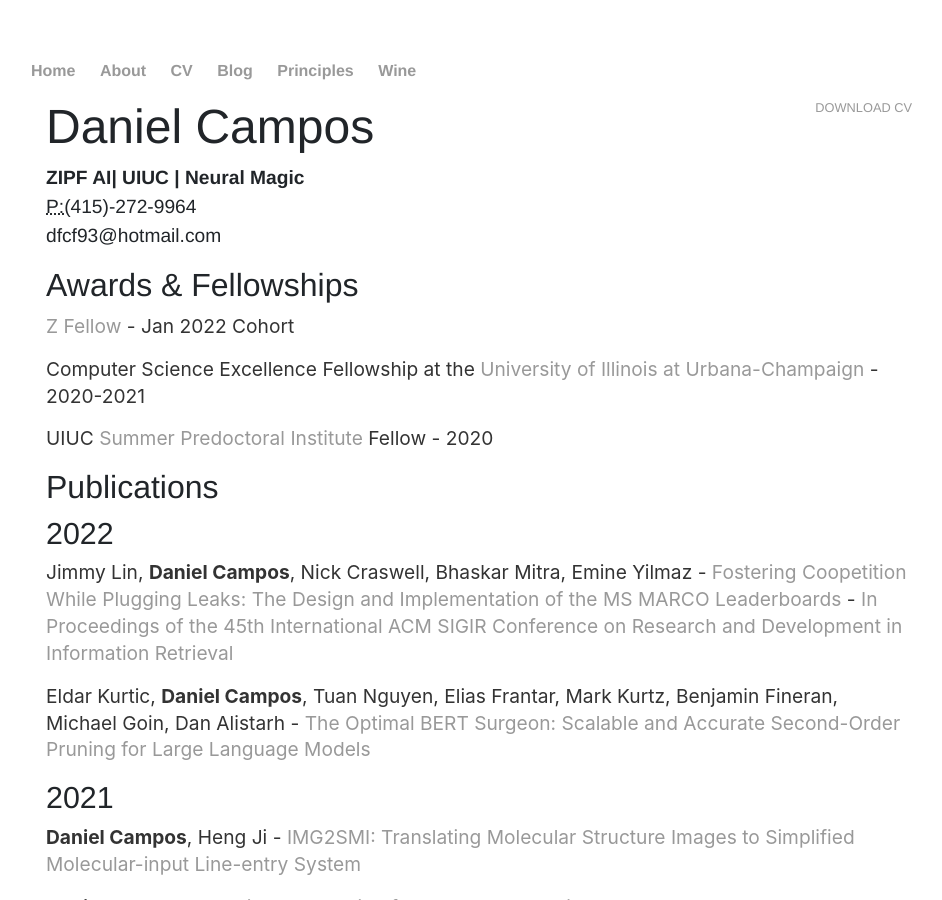
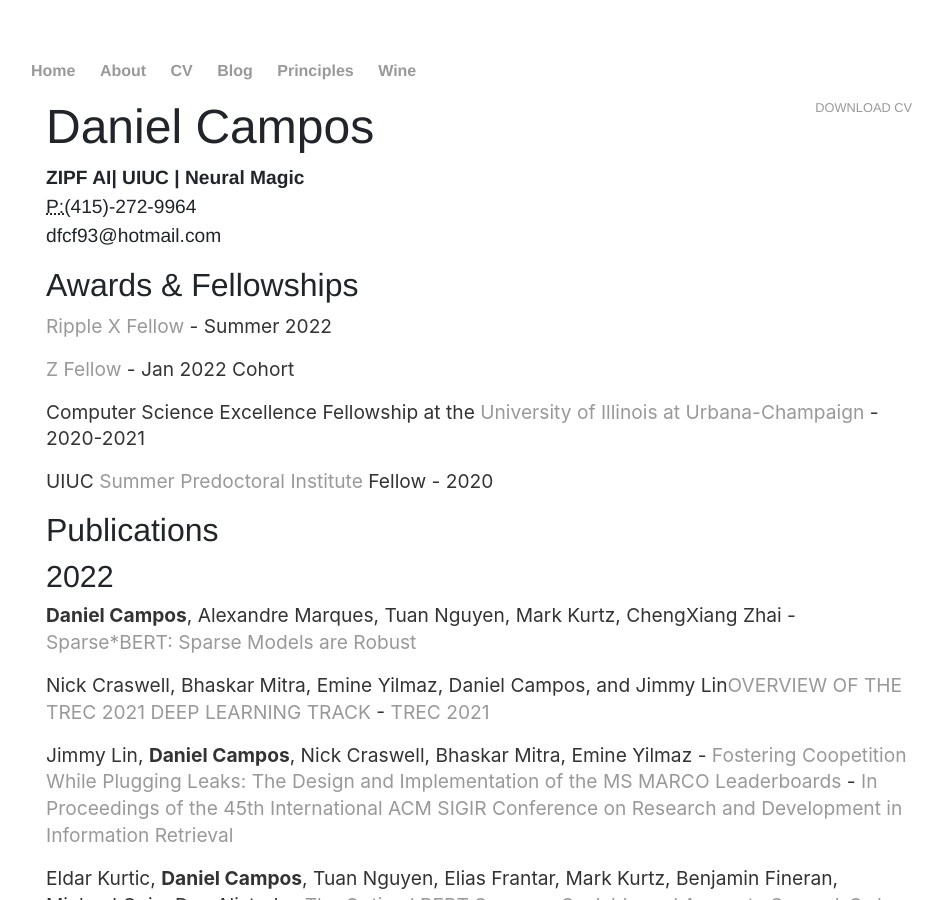
Before and after one commit to spacemanidol/spacemanidol.github.io, a Jekyll site: the page built from cv/index.html, in a window 1280 px wide and 900 px high. Shown: the whole window, without its empty margins (161-1103 px from the left). Built offline with Jekyll 4.4.1, drawn with Linux system fonts in a browser that asks for light colours; a script that is not in the unit is left out; comment, search, counter and statistics services are not loaded; some of the changed text lies outside the part shown.

Commit message:
Update index.html

```diff
--- a/cv/index.html
+++ b/cv/index.html
@@ -11,11 +11,14 @@
 	<span class="obfuscate">dfcf93@hotmail.com</span>
 	</address>
 	<h2>Awards & Fellowships</h2>
-	<p> <a href='https://www.zfellows.com/'>Z Fellow</a> - Jan 2022 Cohort </p>
+	<p><a href='https://www.fellowship.rippleventures.com/fellowship-program'>Ripple X Fellow</a> - Summer 2022 </p>
+	<p><a href='https://www.zfellows.com/'>Z Fellow</a> - Jan 2022 Cohort </p>
 	<p>Computer Science Excellence Fellowship at the <a href='https://cs.illinois.edu/'>University of Illinois at Urbana-Champaign</a> - 2020-2021</p>
 	<p>UIUC <a href='https://grad.illinois.edu/diversity/spi'>Summer Predoctoral Institute</a> Fellow - 2020</p>
 	<h2>Publications</h2>
 	<h4>2022</h4>
+	<p><strong>Daniel Campos</strong>, Alexandre Marques, Tuan Nguyen, Mark Kurtz, ChengXiang Zhai - <a href='https://arxiv.org/abs/2205.12452'>Sparse*BERT: Sparse Models are Robust</a></p>
+	<p>Nick Craswell, Bhaskar Mitra, Emine Yilmaz, </strong>Daniel Campos</strong>, and Jimmy Lin<a href='https://www.microsoft.com/en-us/research/uploads/prod/2022/05/trec2021-deeplearning-overview.pdf'>OVERVIEW OF THE TREC 2021 DEEP LEARNING TRACK</a> - <a href='https://trec.nist.gov/tracks.html'>TREC 2021</a></p>
 	<p>Jimmy Lin, <strong> Daniel Campos</strong>, Nick Craswell, Bhaskar Mitra, Emine Yilmaz - <a href=''>Fostering Coopetition While Plugging Leaks: The Design and Implementation of the MS MARCO Leaderboards</a>  - <a href='https://sigir.org/sigir2022/'>In Proceedings of the 45th International ACM SIGIR Conference on Research and Development in Information Retrieval</a></p>
 	<p>Eldar Kurtic, <strong> Daniel Campos</strong>, Tuan Nguyen, Elias Frantar, Mark Kurtz, Benjamin Fineran, Michael Goin, Dan Alistarh - <a href='https://arxiv.org/abs/2203.07259'>The Optimal BERT Surgeon: Scalable and Accurate Second-Order Pruning for Large Language Models</a> </p>
 	<h4>2021</h4>
@@ -50,7 +53,7 @@
 	<p><a href="http://sigir.org/afirm2019/">ACM SIGIR/SIGKDD Africa Summer School on Machine Learning for Data Mining and Search. 2019</a></p>
 	<p><a href="https://microsoft.github.io/TREC-2019-Deep-Learning/">NIST TREC Deep Learning Track Coordinator. 2019</a></p>
 	<h2>Jobs</h2>
-	<p>ML Researcher -  <a href='https://neuralmagic.com/'>Neural Magic</a> Oct 2020 - Present</p>
+	<p>Machine Learning Research Engineer -  <a href='https://neuralmagic.com/'>Neural Magic</a> Oct 2020 - Present</p>
 	<p>Research Assistant - <a href='https://blender.cs.illinois.edu/'>University of Illinois Urbana Champaign</a> - June 2020 - Dec 2021</p>
 	<p>Senior PM - <a href='bing.com'> Microsoft Bing</a> - July 2020 - Oct 2020</p>
 	<p>PM II - <a href='bing.com'> Microsoft Bing</a> - Nov 2017 - July 2020</p>
```
